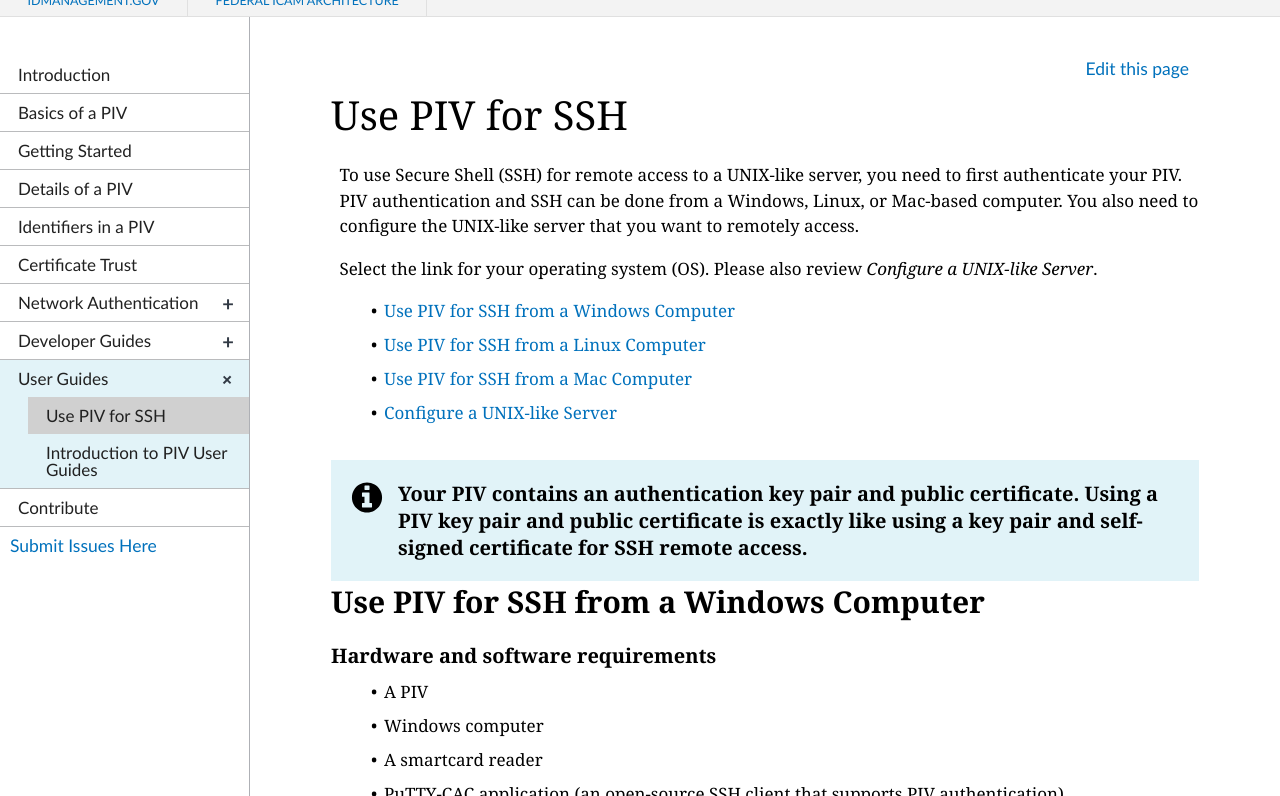
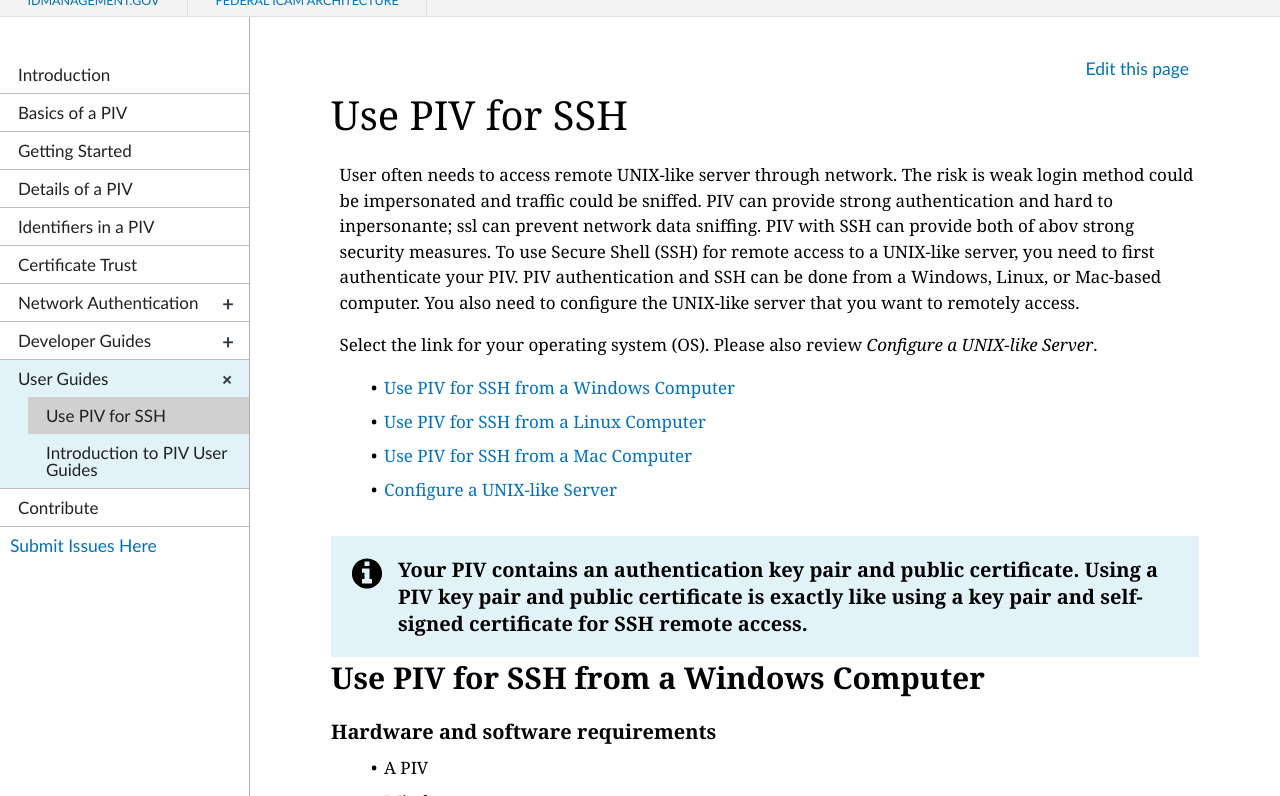
Before and after one commit to GSA/piv-guides, a Jekyll site: the page built from _userconfig/1_ssh.md, in a window 1280 px wide and 900 px high, cut to the strip 104-900 px from the top of the window. Built offline with Jekyll 4.4.1, drawn with Linux system fonts in a browser that asks for light colours; nearby versions of some CDN libraries.

Commit message:
Update 1_ssh.md

```diff
--- a/_userconfig/1_ssh.md
+++ b/_userconfig/1_ssh.md
@@ -5,6 +5,7 @@ permalink: /userconfig/ssh
 collection: userconfig
 ---
 
+User often needs to access remote UNIX-like server through network. The risk is weak login method could be impersonated and traffic could be sniffed. PIV can provide strong authentication and hard to inpersonante; ssl can prevent network data sniffing. PIV with SSH can provide both of abov strong security measures.
 To use Secure Shell (SSH) for remote access to a UNIX-like server, you need to first authenticate your PIV. PIV authentication and SSH can be done from a Windows, Linux, or Mac-based computer. You also need to configure the UNIX-like server that you want to remotely access.
 
 Select the link for your operating system (OS). Please also review _Configure a UNIX-like Server_.
```
